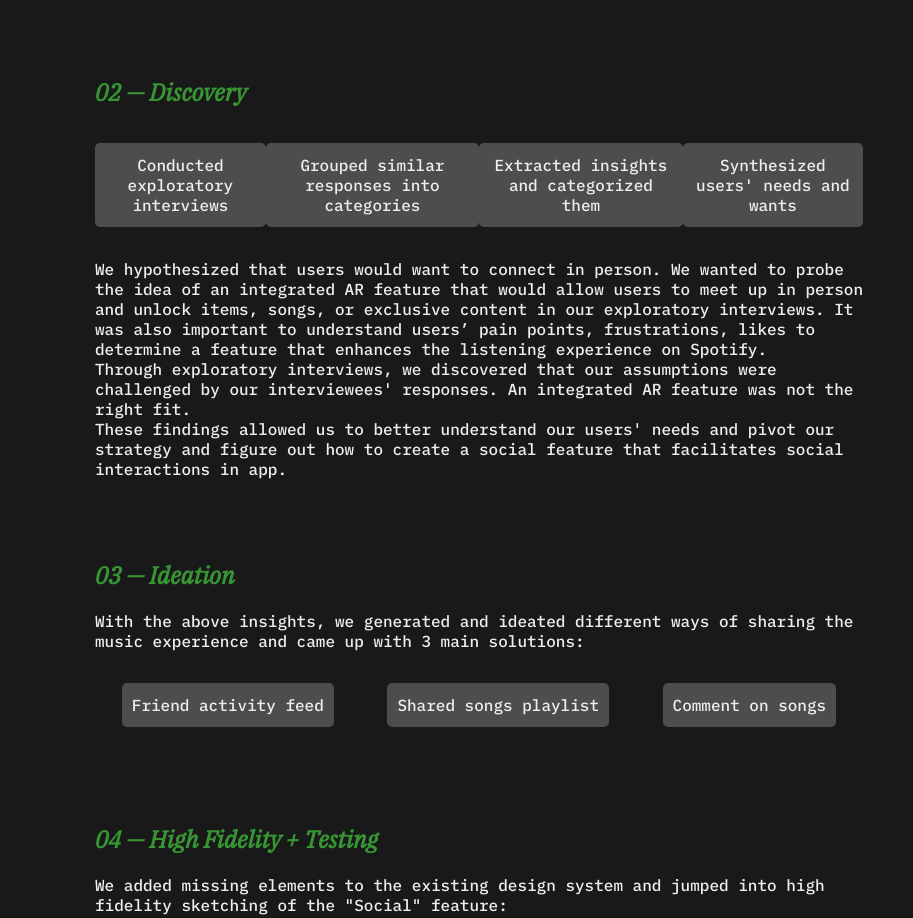
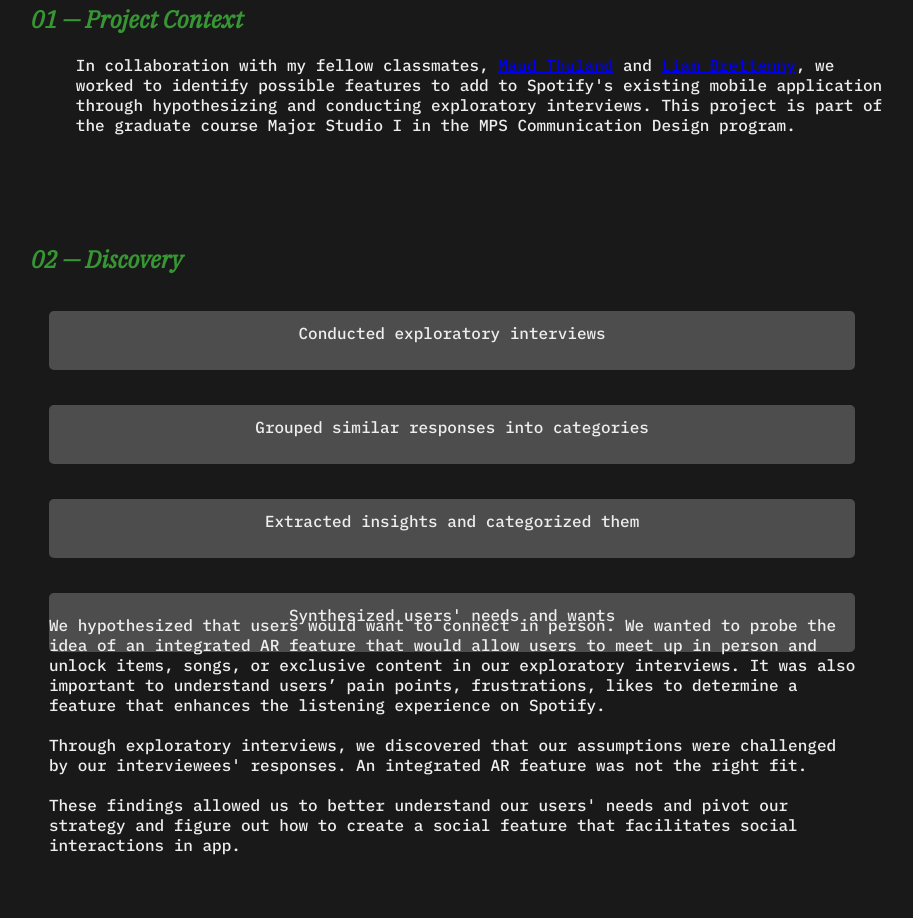
Before and after one commit to carlasunji/portfolio, a plain HTML site: page spotify-social.html in a window 1280 px wide. Shown: the part 899-1817 px from the top of the page, without its empty margins (161-1074 px from the left). Drawn offline with Linux system fonts and the light colour scheme.

Commit message:
Fixing Spotify boxes
Still need to fix boxes for 02 — Discovery to put them in a column and have text float next to them.

```diff
--- a/assets/style.css
+++ b/assets/style.css
@@ -61,7 +61,13 @@ body {
   float: none;
   margin-left: auto;
   margin-right: auto;
-  max-width: 60%;
+  max-width: 70%;
+}
+
+.sm-width {
+  max-width: 90%;
+  margin-left: auto;
+  margin-right: auto;
 }
 
 .sticky {
@@ -74,12 +80,16 @@ body {
   padding-top: 60px;
 }
 
+.major-title {
+  margin-top: 5%;
+}
+
 /* Spotify */
 .spotify {
   color: #379534;
   font-style: italic;
   font-family: 'IBM Plex Serif', serif;
-  margin-top: 80px;
+  margin-top: 12%;
 }
 
 .spotify-imgs {
@@ -87,17 +97,49 @@ body {
   display: block;
   margin-left: auto;
   margin-right: auto;
+  margin-top: 5%;
+}
+
+/* .steps {
+  display: flex;
+  justify-content: space-around;
+  height: 10%;
+  font-size: 20px;
+  text-align: center;
+  display: flex;
+  flex-direction: row;
+} */
+
+.float {
+  display: grid;
+  flex-flow: row;
+  justify-content: space-around;
+  margin-left: 2%;
 }
 
 .steps {
-  display: flex;
-  justify-content: space-around;
+  display: grid;
+  /* grid-template-columns: 30% 30% 30% 30%;
+  max-width: 80%;
+  grid-gap: 2%; */
+}
+
+.column {
+  /* grid-template-columns: 30% 30% 30% 30%; */
+  grid-template-rows: 30% 30% 30% 30%;
+  grid-gap: 1%;
+  /* max-width: 40%; */
+}
+
+.row {
+  grid-template-columns: 30% 30% 30% 30%;
+  max-width: 80%;
+  grid-gap: 2%;
 }
 
 .steps p {
   background-color: #4d4d4d;
   text-align: center;
   padding: 12px 10px;
-  max-width: 75%;
   border-radius: 5px;
 }
--- a/spotify-social.html
+++ b/spotify-social.html
@@ -50,50 +50,59 @@
   </div>
 
     <div class="container">
-      <h1>Spotify Social</h1>
+      <h1 class="major-title">Spotify Social</h1>
 
       <!-- Cover Image -->
       <img class="spotify-imgs" src="assets/spotify-social-1.jpeg" alt="Spotify Social">
 
       <h2 class="spotify">01 — Project Context</h2>
+        <div class="sm-width">
           <p>In collaboration with my fellow classmates, <a href="https://maudthuland.com/" target="_blank">Maud Thuland</a> and
           <a href="http://liambrettenny.com/" target="_blank">Liam Brettenny</a>, we worked to identify possible features to add
           to Spotify's existing mobile application through hypothesizing and conducting exploratory interviews. This project is
           part of the graduate course Major Studio I in the MPS Communication Design program.
           </p>
+        </div>
 
       <h2 class="spotify">02 — Discovery</h2>
-        <div class="steps">
+        <div class="sm-width float">
+          <div class="steps column">
             <p>Conducted exploratory interviews</p>
             <p>Grouped similar responses into categories</p>
             <p>Extracted insights and categorized them</p>
             <p>Synthesized users' needs and wants</p>
           </div>
 
+          <div>
             <p>We hypothesized that users would want to connect in person. We wanted to probe the idea of an integrated AR feature
             that would allow users to meet up in person and unlock items, songs, or exclusive content in our exploratory interviews.
             It was also important to understand users’ pain points, frustrations, likes to determine a feature that enhances the
             listening experience on Spotify.
-        </br>
+            </br></br>
             Through exploratory interviews, we discovered that our assumptions were challenged by our interviewees' responses. An
             integrated AR feature was not the right fit.
-        </br>
+            </br></br>
             These findings allowed us to better understand our users' needs and pivot our strategy and figure out how to create a
             social feature that facilitates social interactions in app.
             </p>
+          </div>
+        </div>
 
       <h2 class="spotify">03 — Ideation</h2>
+        <div class="sm-width">
           <p>With the above insights, we generated and ideated different ways of sharing the music experience and came up with
             3 main solutions:
           </p>
 
-        <div class="steps">
+          <div class="steps row">
             <p>Friend activity feed</p>
             <p>Shared songs playlist</p>
             <p>Comment on songs</p>
           </div>
+        </div>
 
       <h2 class="spotify">04 — High Fidelity + Testing</h2>
+        <div class="sm-width">
           <p>We added missing elements to the existing design system and jumped into high fidelity sketching of the "Social" feature:
           </p>
 
@@ -117,12 +126,17 @@
           <p>We interpreted users’ feedback and iterated on all the frames to solve potential problem points.
           </p>
           <!-- Insert checklist -->
+        </div>
 
       <h2 class="spotify">05 — Final Prototype</h2>
+        <div class="sm-width">
           <!-- Insert gif -->
+        </div>
 
       <h2 class="spotify">06 — Reflections</h2>
+        <div class="sm-width">
 
+        </div>
     </div>
 
 </body>
```
Lines whose indentation alone changed are shown as unchanged.
